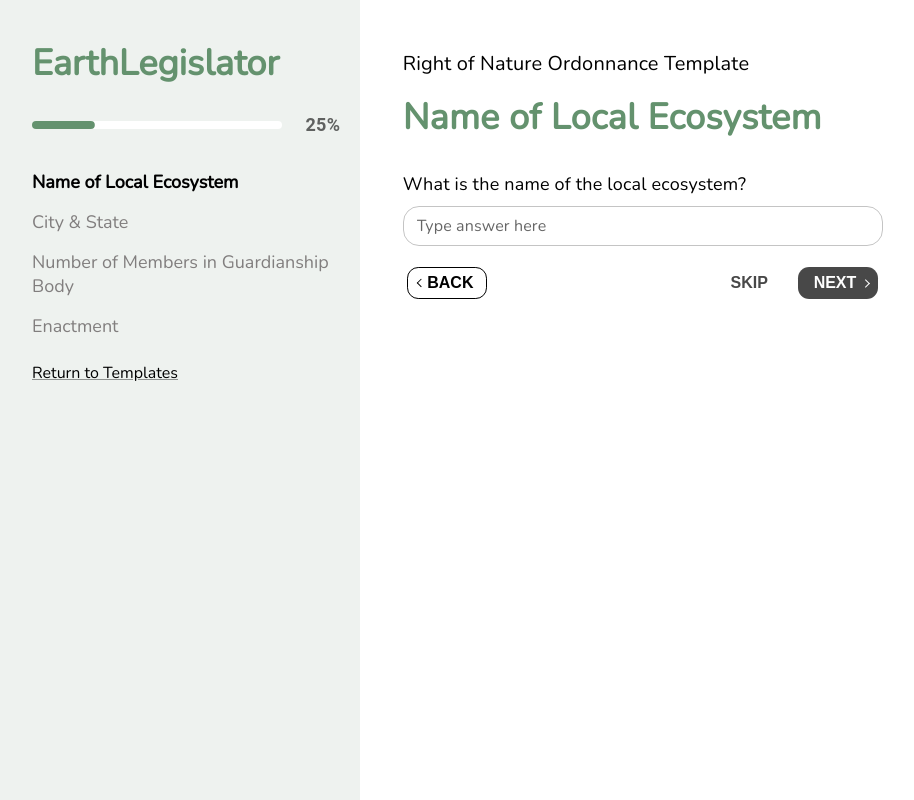
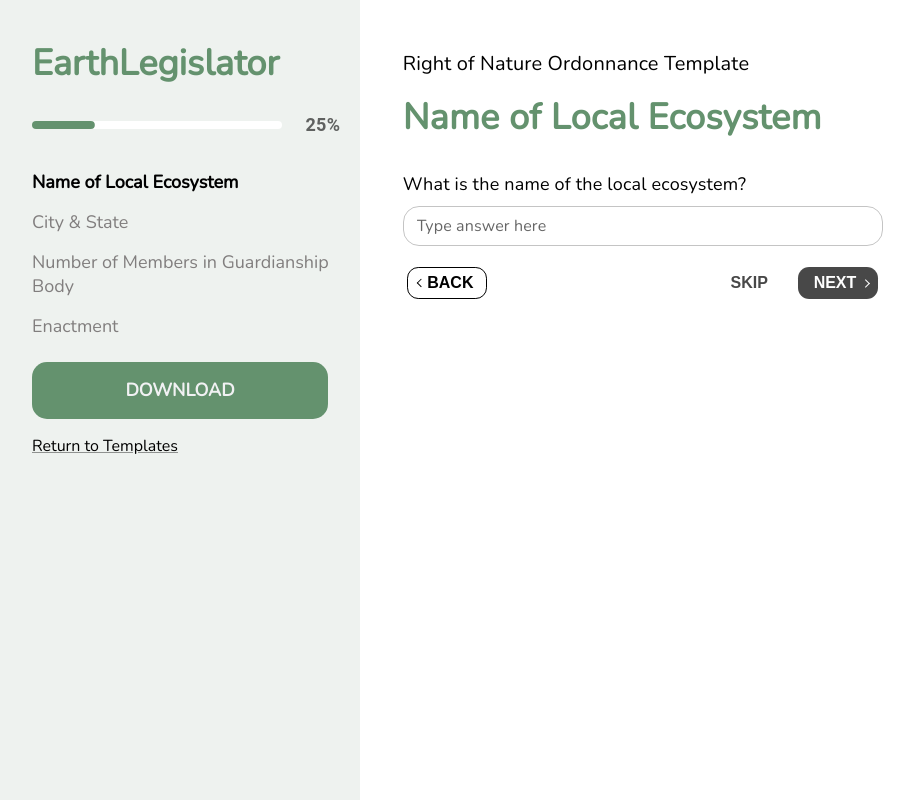
Before and after one commit to cornellh4i/earth-law-center, a React (Create React App) app in the folder client/: page /template-filler in a window 1280 px wide. Shown: the whole page, without its empty margins (0-914 px from the left). Built offline with nearby package versions, Linux system fonts and the light colour scheme.

Commit message:
Front-end code for download button

```diff
--- a/client/src/components/FieldSideBar/FieldSideBar.jsx
+++ b/client/src/components/FieldSideBar/FieldSideBar.jsx
@@ -1,5 +1,6 @@
 import React from 'react'
 import './FieldSideBar.css';
+import Button from '../Button/Button';
 import Typography from '@mui/material/Typography';
 import LinearProgressWithLabel from './ProgressBar';
 import Box from '@mui/material/Box';
@@ -13,6 +14,10 @@ import Link from '@mui/material/Link';
 */
 
 const FieldSideBar = (props) => {
+  /** Downloads a google doc */
+  const handleDownload = (e) => {
+    console.log("test");
+  }
   return (
     <Drawer
       className='sidebar'
@@ -39,6 +44,13 @@ const FieldSideBar = (props) => {
         <div className='bar-div'>
           {props.fieldItem}
         </div>
+        <Box pt={2} ml={2} className='test'>
+          <Button
+            text='DOWNLOAD'
+            handleClick={() => handleDownload()}
+            css='card-edit-btn'
+          />
+        </Box>
         <Box pt={2} className='return'>
           <Link href='/laws' color='text.secondary'>Return to Templates</Link>
         </Box>
```
